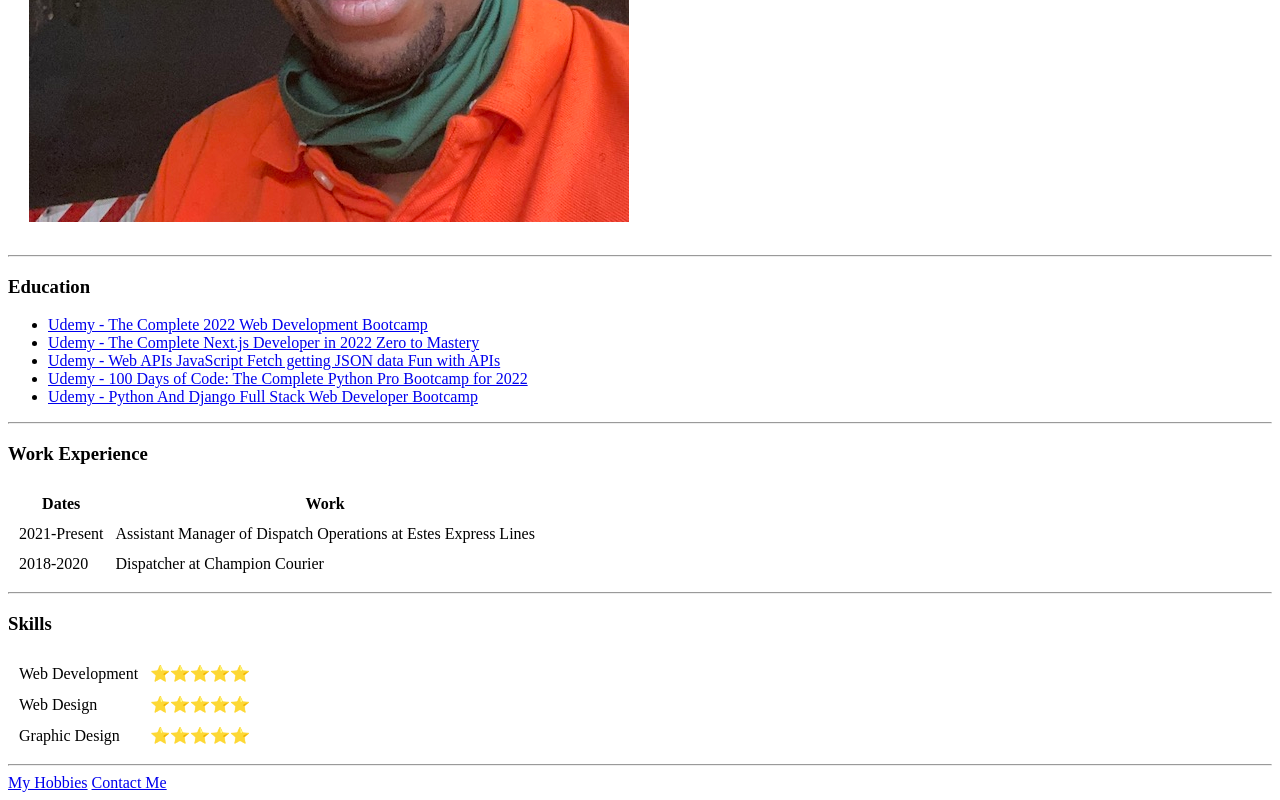
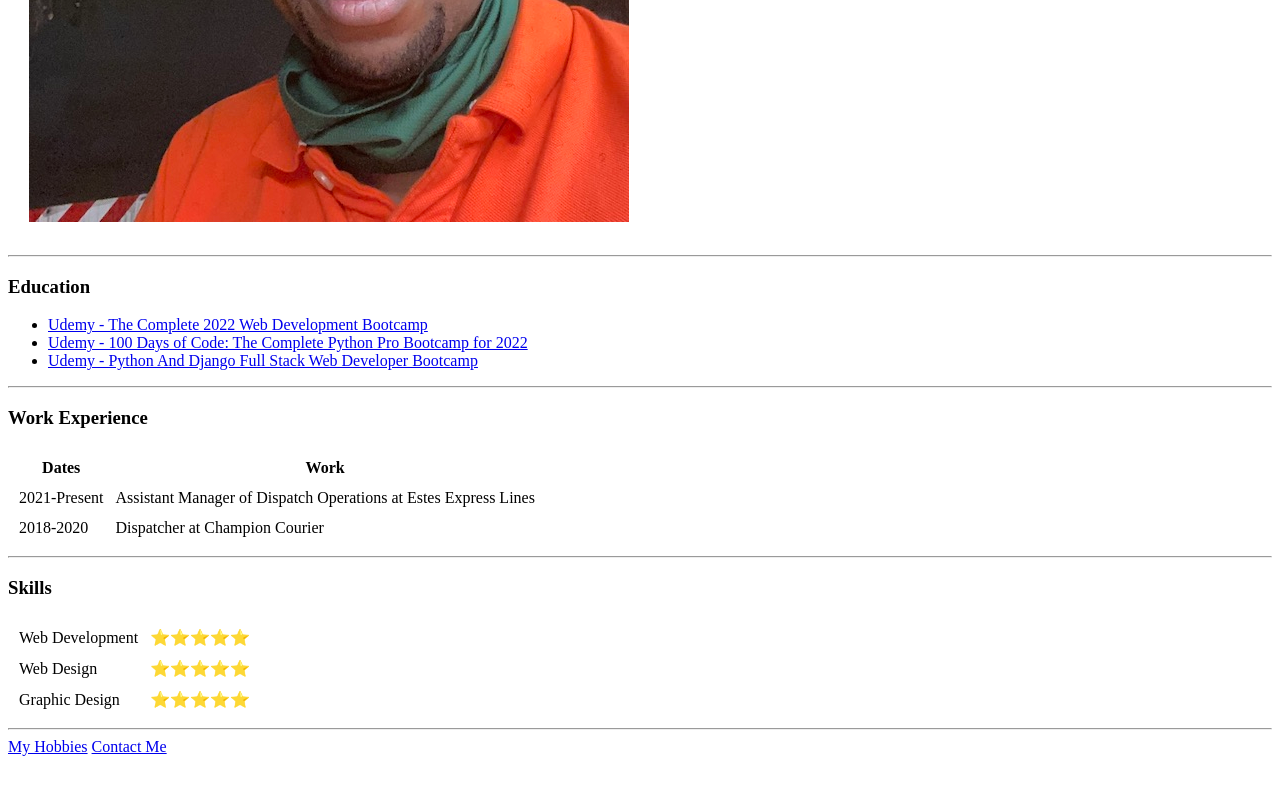
Before and after one commit to Zo-L/cv, a plain HTML site: page index.html in a window 1280 px wide. Shown: the part 607-1407 px from the top of the page. After the commit the page ends 1371 px from the top, so only its background shows below. Drawn offline with Linux system fonts and the light colour scheme.

Commit message:
Update index.html

```diff
--- a/index.html
+++ b/index.html
@@ -22,8 +22,6 @@
     <h3>Education</h3>
     <ul>
         <li><a href="https://www.udemy.com/course/the-complete-web-development-bootcamp/">Udemy - The Complete 2022 Web Development Bootcamp</a></li>
-        <li><a href="https://www.udemy.com/course/complete-nextjs-developer-zero-to-mastery/?src=sac&kw=Complete+Next.js+Developer+in+2022+Zero+to+Mastery">Udemy - The Complete Next.js Developer in 2022 Zero to Mastery</a></li>
-        <li><a href="https://www.udemy.com/course/ajax-javascript-json/?src=sac&kw=Web+APIs+JavaScript+Fetch+getting+JSON+data+Fun+with+APIs">Udemy - Web APIs JavaScript Fetch getting JSON data Fun with APIs</a></li>
         <li><a href="https://www.udemy.com/course/100-days-of-code/?src=sac&kw=100+Days+of+Code+The+Complete+Python+Pro+Bootcamp+for+2022">Udemy - 100 Days of Code: The Complete Python Pro Bootcamp for 2022</a></li>
         <li><a href="https://www.udemy.com/course/python-and-django-full-stack-web-developer-bootcamp/?src=sac&kw=Python+And+Django+Full+Stack+Web+Developer+Bootcamp">Udemy - Python And Django Full Stack Web Developer Bootcamp</a></li>
     </ul>
```
